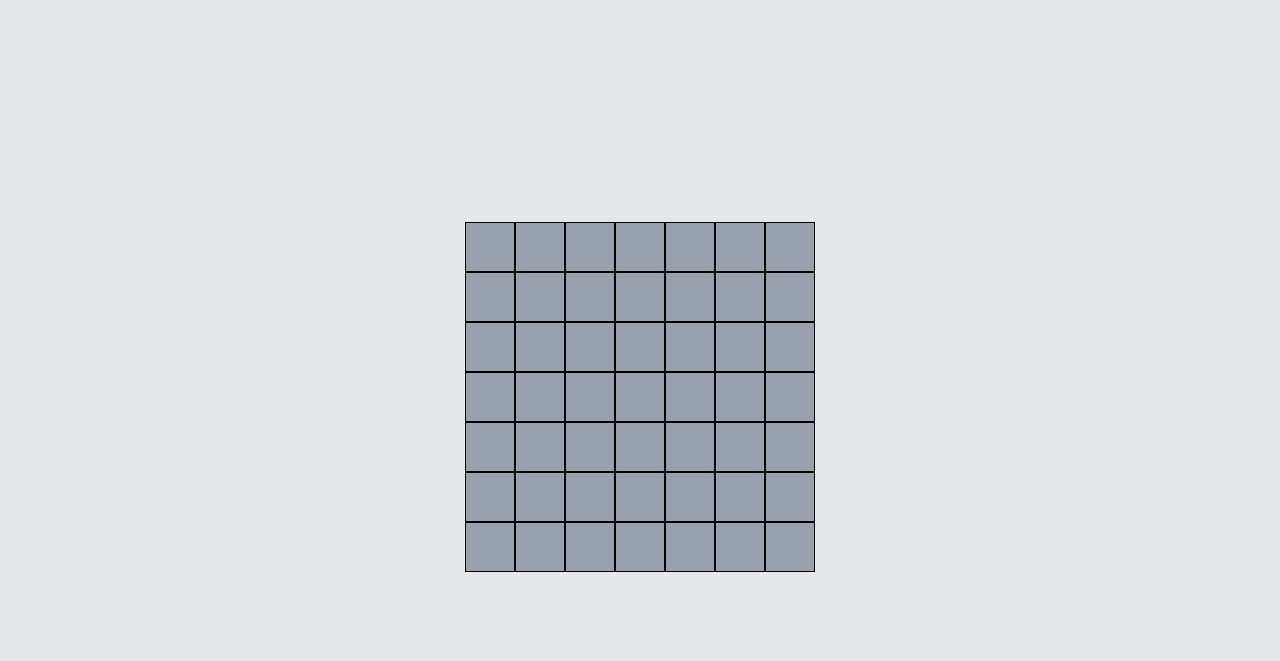
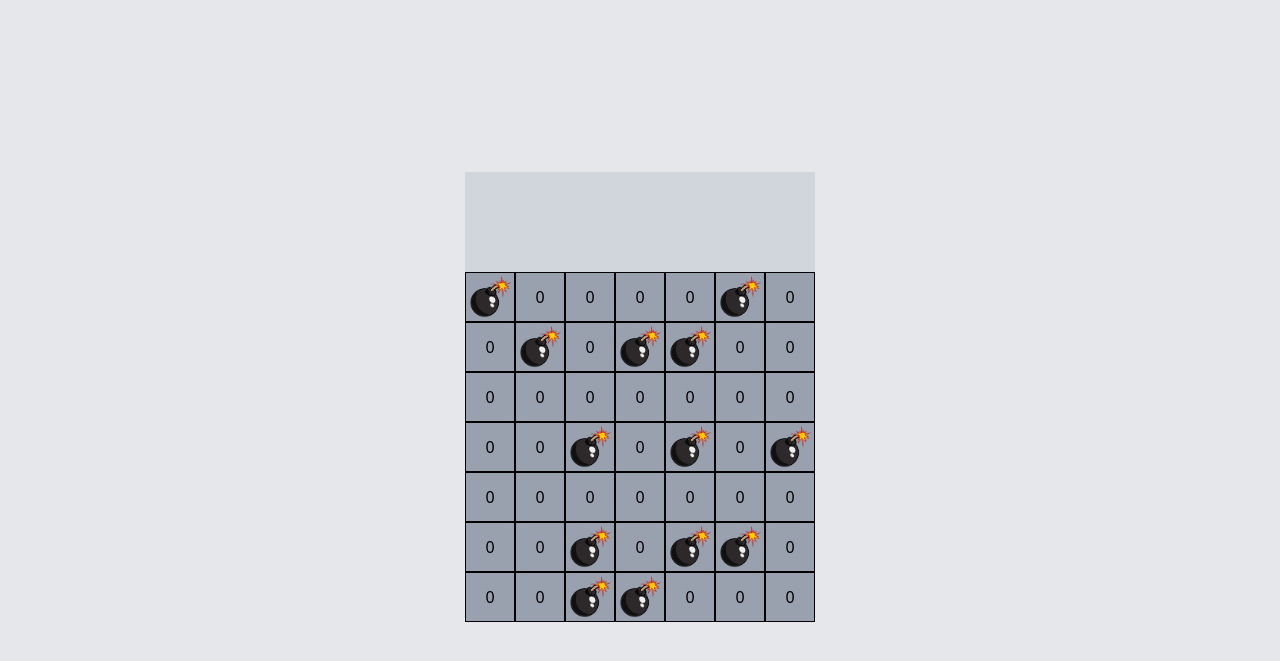
Before and after one commit to Omarespo-dev/campo-minato, a website: page index.html in a window 1280 px wide. Shown: the part 153-814 px from the top of the page. Drawn offline with Linux system fonts and the light colour scheme.

Commit message:
setted layout and punti =0

```diff
--- a/index.html
+++ b/index.html
@@ -17,10 +17,25 @@
         </div>
     </header>
 
-    <main  class="bg-gray-200 h-screen flex justify-center items-center relative">
-        <div class="w-[350px] bg-gray-700 flex flex-wrap relative" id="container-button">
+    <main class="bg-gray-200 h-screen  mt-[200px] flex justify-center items-center">
+        <div class="w-full">
+            <div class="w-full  bg-red-500 flex justify-center items-center ">
+                <div class="w-[350px] h-[100px] bg-gray-300 flex flex-wrap">
+
+                </div>
+            </div>
+
+            <div class="w-full  flex justify-center items-center">
+                <div class="w-[350px] bg-gray-700 flex flex-wrap" id="container-button">
+
+                </div>
+
+            </div>
+
 
         </div>
+
+
     </main>
 
     <script src="./propedeutici/CampoMinatoBase.js"></script>
--- a/propedeutici/CampoMinatoBase.js
+++ b/propedeutici/CampoMinatoBase.js
@@ -34,7 +34,11 @@ for (let i = 1; i < 50; i++) {
     // Aggiungo il button al container
     container.appendChild(button);
 
+    //per img
     let img = null
+
+    //per numeri
+    let num = null
 
     //verifico se nelle 10 bombe casuali includono uno dei 49 numeri se si metti img
     if (arrBombCasual.includes(i)) {
@@ -42,13 +46,21 @@ for (let i = 1; i < 50; i++) {
         img = document.createElement("img");
         img.src = "./img/bomb-removebg-preview.png";
         img.alt = "bomba";
-        img.style.display = "none";
+        // img.style.display = "none";
 
         //assegno img bomb button
         button.appendChild(img)
 
 
+    } else {
+        //creo tag
+        num = document.createElement('p')
+
+        num.innerHTML = 0
+
+        button.appendChild(num)
     }
+
 
     //Evento button per numeri e bomba
     button.addEventListener("click", () => {
@@ -79,6 +91,10 @@ for (let i = 1; i < 50; i++) {
             return
         }
 
+        // if(i !== arrBombCasual &&){
+
+        // }
+
     })
 
 
```
Also changed, not shown: README.md.
